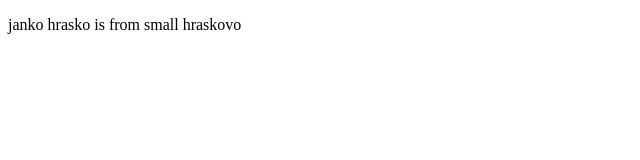
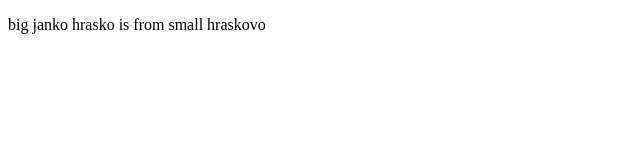
Before and after one commit to jpiovar/vue-simple, a plain HTML site: page index.html in a window 1280 px wide. Shown: the full height of the page, 0-640 px from the left. Drawn offline with nearby package versions, Linux system fonts and the light colour scheme.

Commit message:
big word

```diff
--- a/index.html
+++ b/index.html
@@ -6,7 +6,7 @@
     </head>
     <body>
         <div id="app">
-            <p>{{ name }} is from small {{ place }}</p>
+            <p>big {{ name }} is from small {{ place }}</p>
         </div>
         <script>
             const app = new Vue({
```
